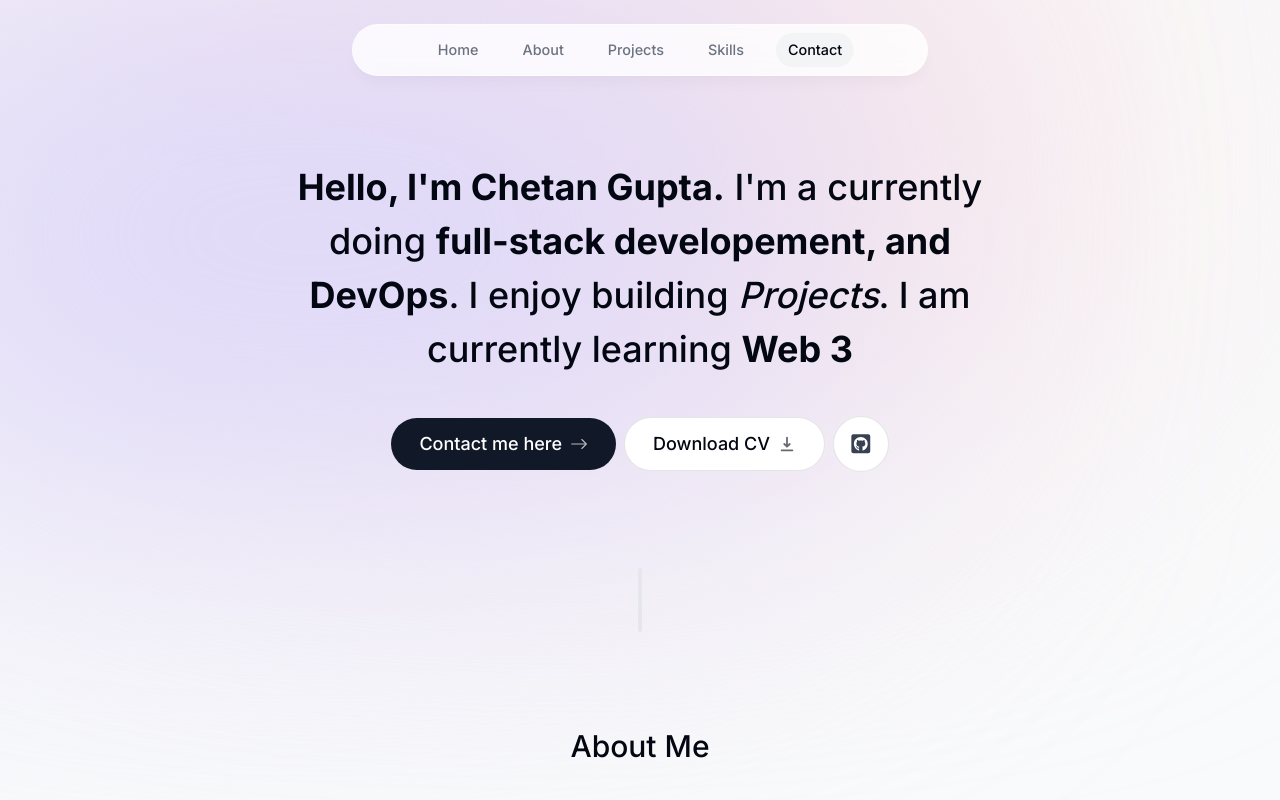
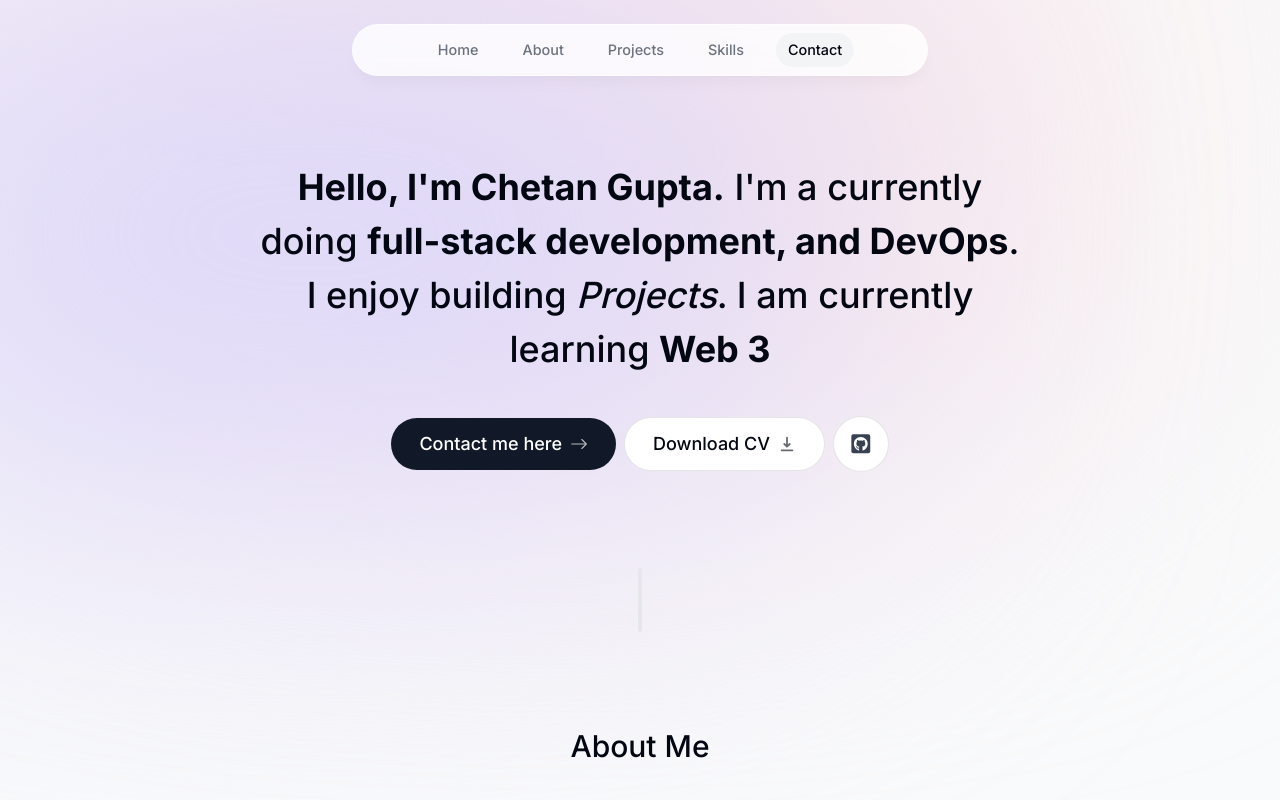
Before and after one commit to chetanguptaa/portfolio, a Next.js app: page / in a window 1280 px wide. Shown: the top 800 px of the page. Built offline with nearby package versions, Linux system fonts and the light colour scheme; no server answers.

Commit message:
fixed a typo

```diff
--- a/src/components/Intro.tsx
+++ b/src/components/Intro.tsx
@@ -52,9 +52,9 @@ export default function Intro() {
       >
         <span className="font-bold">Hello, I'm Chetan Gupta.</span> I'm a
         currently doing{" "}
-        <span className="font-bold">full-stack developement, and DevOps</span>.
-        I enjoy building <span className="italic">Projects</span>. I am
-        currently learning <span className="font-bold">Web 3</span>
+        <span className="font-bold">full-stack development, and DevOps</span>. I
+        enjoy building <span className="italic">Projects</span>. I am currently
+        learning <span className="font-bold">Web 3</span>
       </motion.h1>
 
       <motion.div
```
